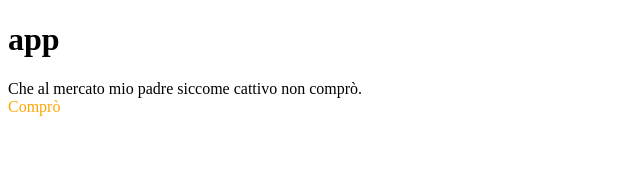
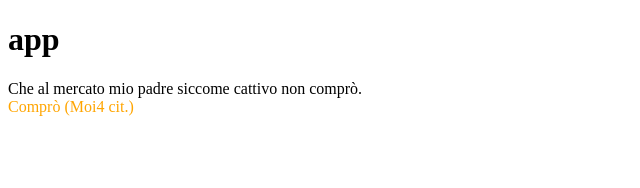
Before and after one commit to Shazray/Prova19282, an Angular app: page / in a window 1280 px wide. Shown: the top 188 px of the page, without its empty margins (0-640 px from the left). Built offline with nearby package versions, Linux system fonts and the light colour scheme.

Commit message:
Creazione e uso della Pipe

```diff
--- /dev/null
+++ b/src/app/a-to-four.pipe.ts
@@ -0,0 +1,12 @@
+import { Pipe, PipeTransform } from '@angular/core';
+
+@Pipe({
+  name: 'aToFour'
+})
+export class AToFourPipe implements PipeTransform {
+
+  transform(value: string): any {
+    return value.replace('a', '4');
+  }
+
+}
--- a/src/app/app.component.html
+++ b/src/app/app.component.html
@@ -11,6 +11,6 @@
         </div>
     </div>
     <div appHighlight>
-        <span>Comprò</span>
+        <span>{{'Comprò (Moia cit.)' | aToFour}}</span>
     </div>
 </div>
--- a/src/app/app.module.ts
+++ b/src/app/app.module.ts
@@ -4,12 +4,14 @@ import { NgModule } from '@angular/core';
 
 import { AppComponent } from './app.component';
 import { HighlightDirective } from './highlight.directive';
+import { AToFourPipe } from './a-to-four.pipe';
 
 
 @NgModule({
   declarations: [
     AppComponent,
-    HighlightDirective
+    HighlightDirective,
+    AToFourPipe
   ],
   imports: [
     BrowserModule
```
